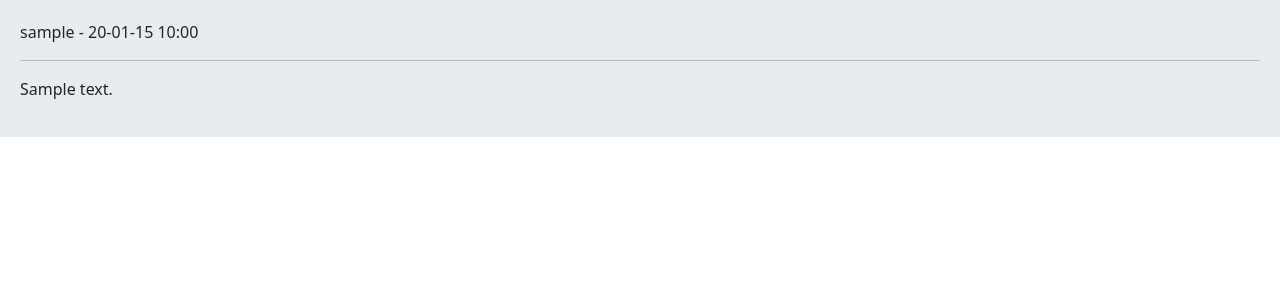
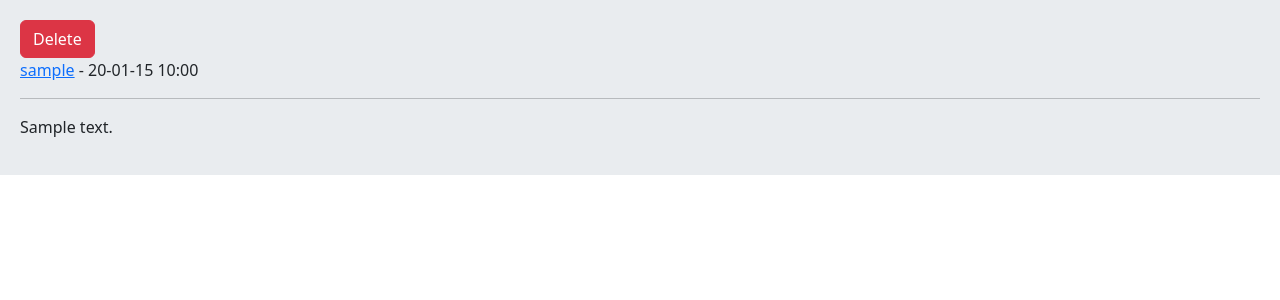
Before and after one commit to mobinesmaeili/social-blog, a Django app: a page that uses A/home/templates/home/detail.html in a window 1280 px wide. Shown: the part 56-356 px from the top of the page. Run offline with Django 5.2, Linux system fonts and the light colour scheme; a user stored in the database is signed in; tables that the repository leaves empty hold one stand-in row (values such as "Sample post").

Commit message:
add post delete

```diff
--- a/A/home/templates/home/detail.html
+++ b/A/home/templates/home/detail.html
@@ -3,6 +3,11 @@
 {% block title %}Post details{% endblock %}
 
 {% block content %}
-    <p>{{ post.user.username }} - {{ post.updated|date:"y-m-d H:i" }}</p><hr>
+
+    {% if request.user.id == post.user.id %}
+        <a href="{% url 'home:post_delete' post.id %}" class="btn btn-danger">Delete</a>
+    {% endif %}
+
+    <p><a href="{% url 'accounts:user_profile' post.user.id %}">{{ post.user.username }}</a> - {{ post.updated|date:"y-m-d H:i" }}</p><hr>
     <p>{{ post.body }}</p>
 {% endblock %}
--- a/A/home/urls.py
+++ b/A/home/urls.py
@@ -5,4 +5,5 @@ app_name = "home"
 urlpatterns = [
     path('', views.HomeView.as_view(), name='home'),
     path('post/<int:post_id>/<slug:post_slug>', views.PostDetailView.as_view(), name='post_detail'),
+    path('delete/<int:post_id>', views.PostDeleteView.as_view(), name='post_delete'),
 ]
--- a/A/home/views.py
+++ b/A/home/views.py
@@ -1,6 +1,8 @@
-from django.shortcuts import render
+from django.shortcuts import render, redirect
 from django.views import View
 from .models import Post
+from django.contrib.auth.mixins import LoginRequiredMixin
+from django.contrib import messages
 
 class HomeView(View):
     def get(self, request):
@@ -11,3 +13,17 @@ class PostDetailView(View):
     def get(self, request, post_id, post_slug):
         post = Post.objects.get(pk=post_id, slug=post_slug)
         return render(request, 'home/detail.html', {'post': post})
+
+
+class PostDeleteView(LoginRequiredMixin, View):
+    def get(self, request, post_id):
+        post = Post.objects.get(pk=post_id)
+        if post.user.id == request.user.id:
+            post.delete()
+            messages.success(request, 'Post deleted successfully', 'success')
+        else:
+            messages.error(request, 'You are not authorized to delete this post', 'error')
+        return redirect('home:home')
+
+    def post(self, request, post_id, post_slug):
+        pass
```
